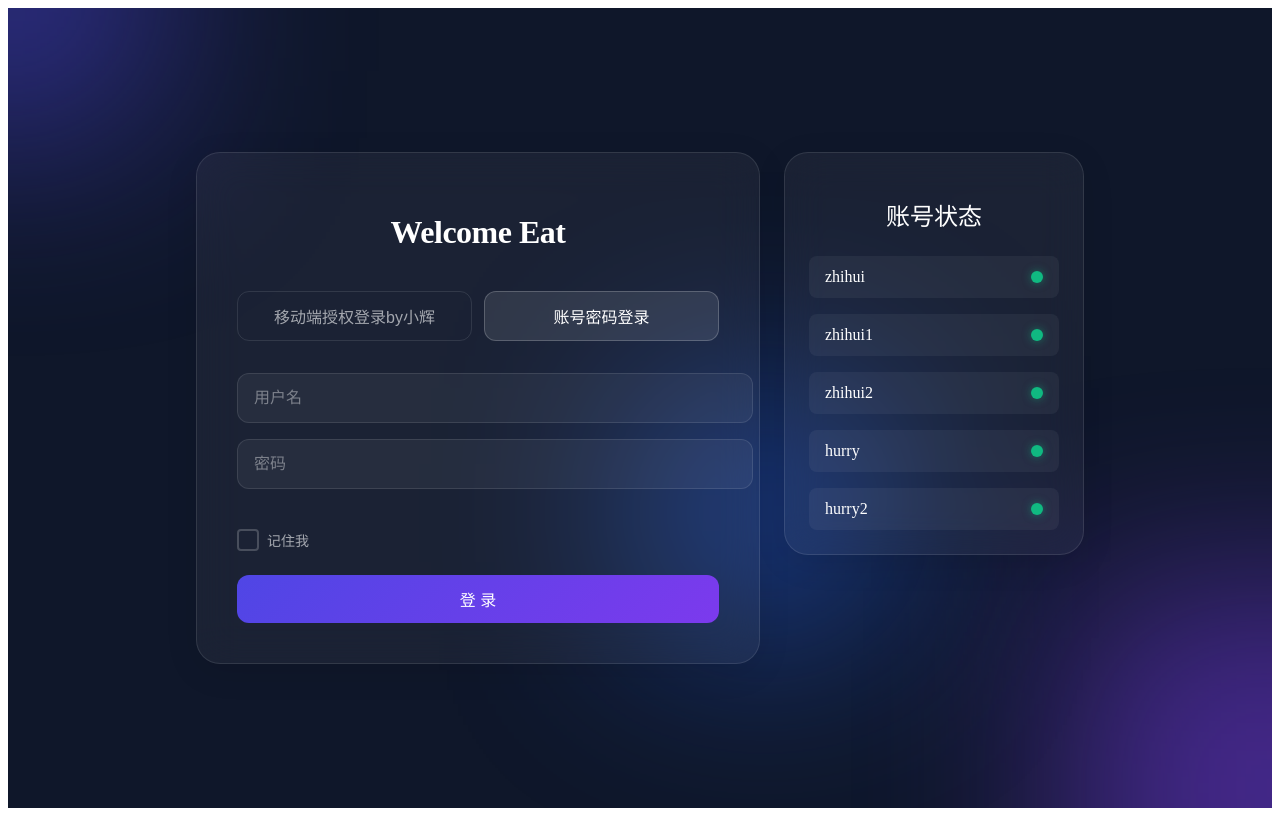
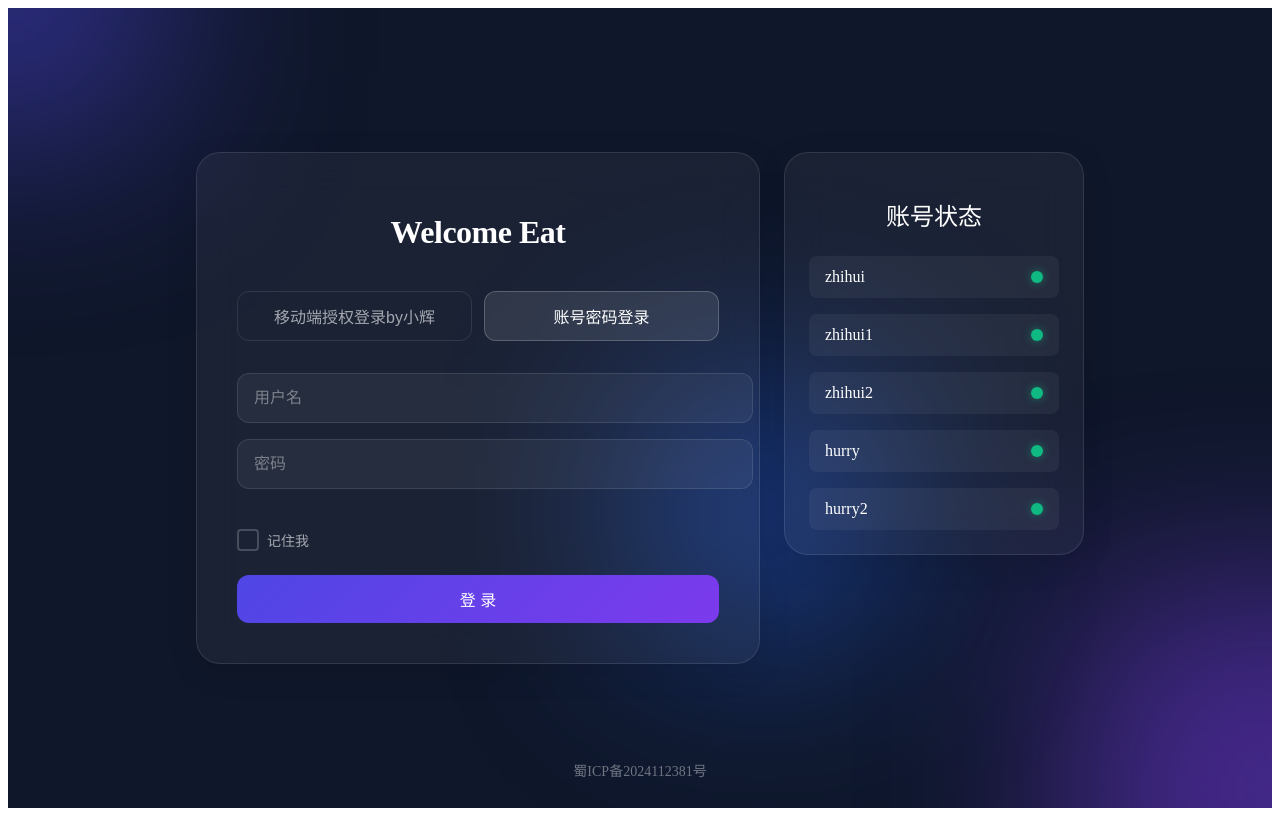
Before and after one commit to phpoh/useAItoEat, a Vue app in the folder 前端/useAItoEat-VUE/: page / in a window 1280 px wide. Built offline with nearby package versions, Linux system fonts and the light colour scheme.

Commit message:
V12.2  增加备案信息展示

```diff
--- a/前端/useAItoEat-VUE/src/components/LoginPage.vue
+++ b/前端/useAItoEat-VUE/src/components/LoginPage.vue
@@ -106,6 +106,13 @@
             </div>
           </div>
         </div>
+      </div>
+
+      <!-- 添加 ICP 备案信息 -->
+      <div class="icp-info">
+        <a href="https://beian.miit.gov.cn/" target="_blank" rel="noopener">
+          蜀ICP备2024112381号
+        </a>
       </div>
     </div>
   </template>
@@ -711,4 +718,32 @@ h1 {
   transform: none;
   box-shadow: none;
 }
+
+.icp-info {
+  position: fixed;
+  bottom: 20px;
+  left: 0;
+  right: 0;
+  text-align: center;
+  color: rgba(255, 255, 255, 0.4);
+  font-size: 14px;
+}
+
+.icp-info a {
+  color: rgba(255, 255, 255, 0.4);
+  text-decoration: none;
+  transition: color 0.3s ease;
+}
+
+.icp-info a:hover {
+  color: rgba(255, 255, 255, 0.6);
+}
+
+/* 确保在移动端也能正确显示 */
+@media (max-width: 480px) {
+  .icp-info {
+    bottom: 10px;
+    font-size: 12px;
+  }
+}
 </style>
```
